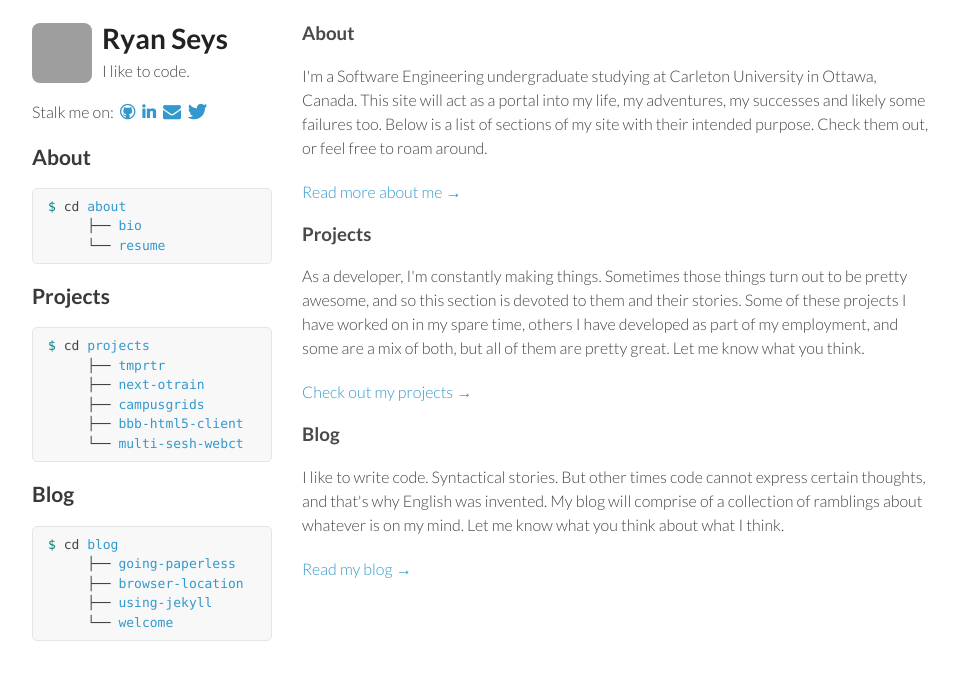
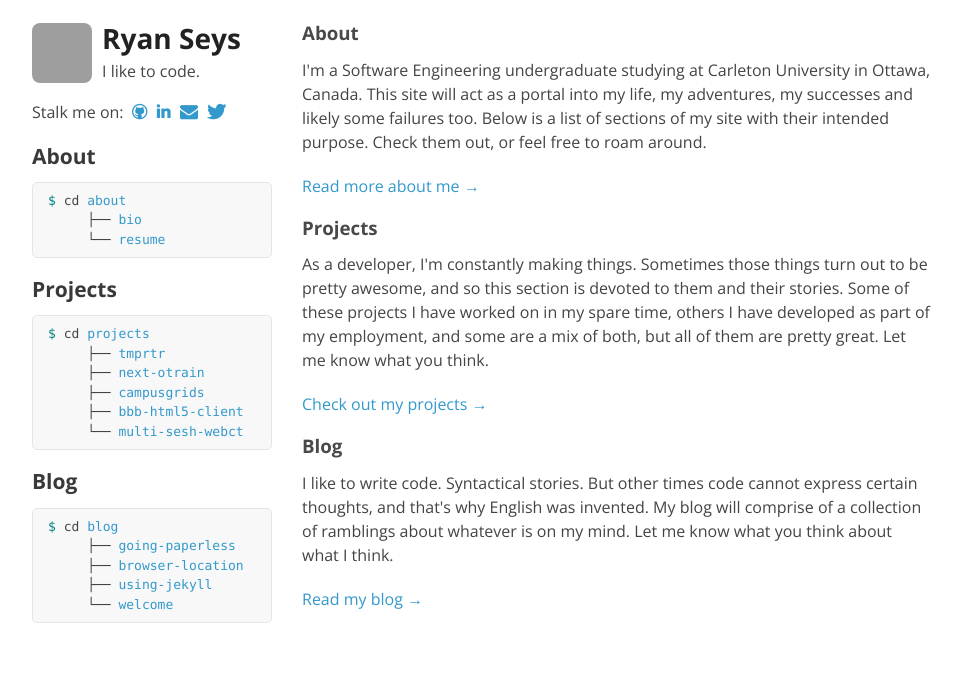
Before and after one commit to tl-dr/ryanseys.com, a Jekyll site: the page built from index.html, in a window 1280 px wide. Shown: the top 680 px of the page, without its empty margins (158-1120 px from the left). Built offline with Jekyll 4.4.1, drawn with Linux system fonts in a browser that asks for light colours; Markdown is read by kramdown in place of the engine named in the settings; grey boxes are pictures that could not be loaded.

Commit message:
Add OpenSans

```diff
--- a/css/styles.css
+++ b/css/styles.css
@@ -1,15 +1,19 @@
-@import url(https://fonts.googleapis.com/css?family=Lato:300italic,700italic,300,700);
+@import url(https://fonts.googleapis.com/css?family=Open+Sans:300italic,700italic,300,700);
 
 body {
   padding:15px;
-  font:16px/1.5 Lato, "Helvetica Neue", Helvetica, Arial, sans-serif;
+  font:16px/1.5 'Open Sans', "Helvetica Neue", Helvetica, Arial, sans-serif;
   color:#444;
-  font-weight:300;
+  font-weight:500;
 }
 
 h1, h2, h3, h4, h5, h6 {
   color:#222;
   margin:0 0 20px;
+}
+
+h2, h3 {
+  margin:0 0 14px;
 }
 
 p, ul, ol, table, pre, dl {
--- a/js/scale.fix.js
+++ b/js/scale.fix.js
@@ -8,6 +8,7 @@
   }
   document.addEventListener("gesturestart", gestureStart, false);
 }
+
 function gestureStart() {
   for (i=0; i<metas.length; i++) {
     if (metas[i].name == "viewport") {
```
